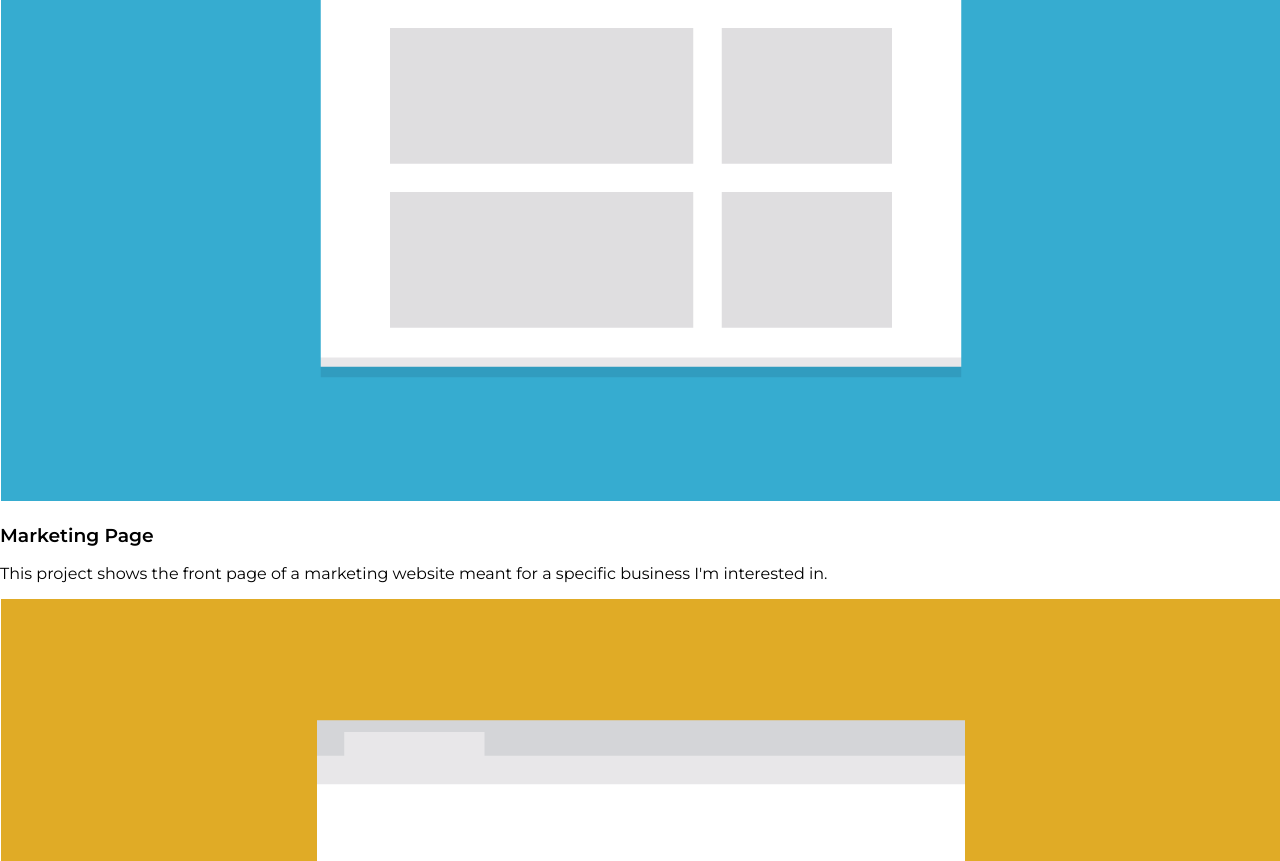
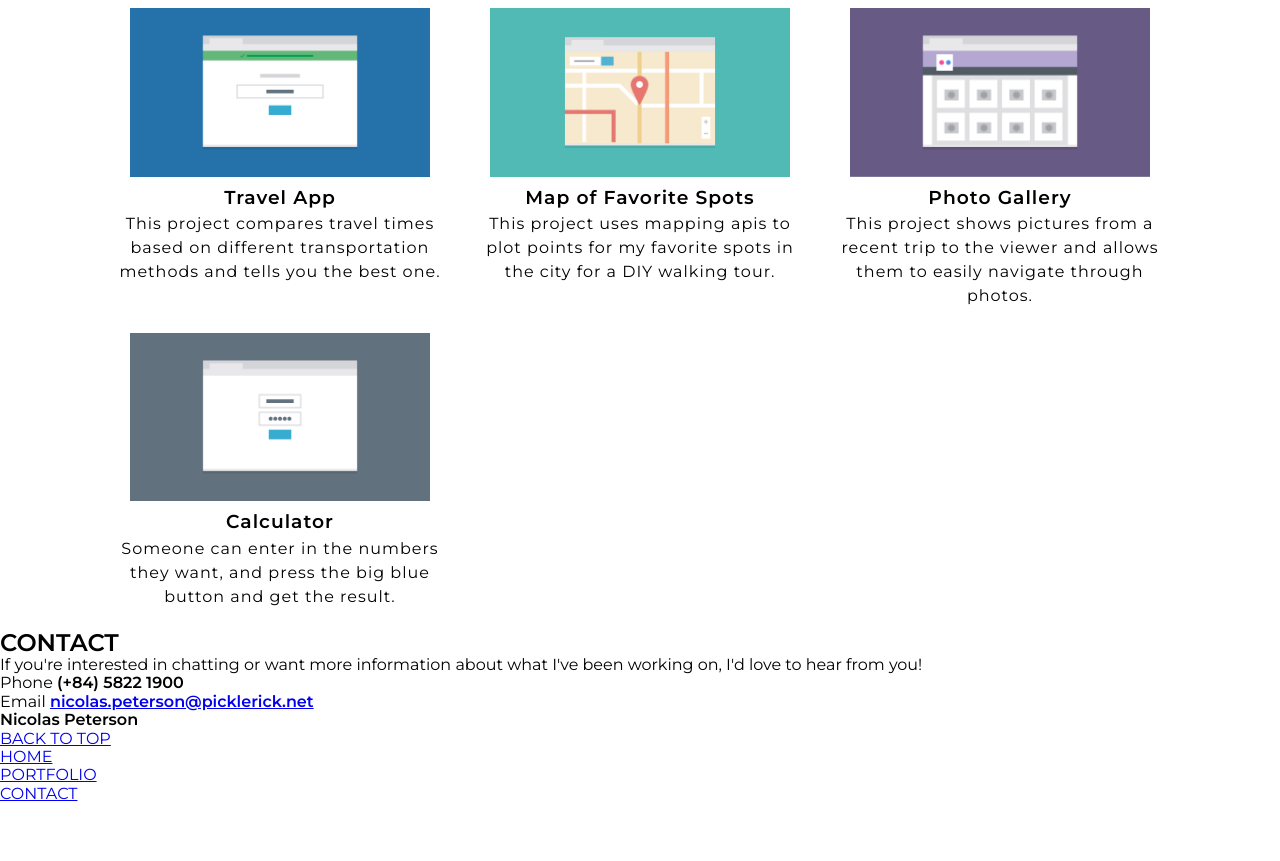
Before and after one commit to nicolasptrsn/techdegree-project-two, a plain HTML site: page index.html in a window 1280 px wide. Shown: the part 719-1580 px from the top of the page. After the commit the page ends 1522 px from the top, so only its background shows below. Drawn offline with Linux system fonts and the light colour scheme.

Commit message:
css styles for portfolio

```diff
--- a/css/style.css
+++ b/css/style.css
@@ -1,9 +1,51 @@
-/* CSS Styles */
+/* Base Styles */
 
-html {
+* {
     box-sizing: border-box;
+    margin: 0;
+    padding: 0;
+    font-family: 'Montserrat', sans-serif;
 }
 
-body {
-    font-family: 'Montserrat', sans-serif;
+/* Header Styles */
+
+/* Portfolio Styles */
+
+.portfolio-img {
+    max-width: 300px;
 }
+
+.container {
+    max-width: 1100px;
+    padding: 10px;
+    margin: 0 auto;
+}
+
+.col {
+    margin: 10px;
+    min-height: 250px;
+    line-height: 1.5;
+    text-align: center;
+    letter-spacing: 1px;
+    padding-top: 5px;
+}
+
+/* Footer Styles */
+
+/* Media Queries */
+
+@media (min-width: 768px) {
+    .container {
+        display: flex;
+        flex-wrap: wrap;
+    }
+    .col {
+      flex-basis: calc(50% - 20px);
+    }
+}
+
+@media (min-width: 1024px) {
+    .col {
+        flex-basis: calc(33.333% - 20px);
+    }
+}
--- a/index.html
+++ b/index.html
@@ -11,8 +11,8 @@
     <title>Mobile-first Responsive Layout</title>
 </head>
 <body>
-<!--BODY CONTENT DIV?-->
-    <header id="top">
+ <div class="wrapper">
+    <header>
         <div class="main-header">
             <h1>Nicolas Peterson</h1>
             <!--Nav Bar-->
@@ -30,34 +30,34 @@
     </header>
     <!--Portfolio-->
     <main>
-        <div class ="main-portfolio">
-        <h2 id="portfolio">PORTFOLIO</h2>
-            <div class="card portfolio-1">
+        <div class ="container">
+            <h2 id="portfolio">PORTFOLIO</h2>
+            <div class="col portfolio-1">
                 <img class="portfolio-img" src="images/portfolio-1.png" alt="marketing page link">
                 <h3>Marketing Page</h3>
                 <p>This project shows the front page of a marketing website meant for a specific business I'm interested in.</p>
             </div>
-            <div class="card portfolio-2">
+            <div class="col portfolio-2">
                 <img class="portfolio-img" src="images/portfolio-2.png" alt="search page link">
                 <h3>Search Page</h3>
                 <p>This project searches through a specific database to find information that the user is trying to look up.</p>
             </div>
-            <div class="card portfolio-3">
+            <div class="col portfolio-3">
                 <img class="portfolio-img" src="images/portfolio-3.png" alt="travel app link">
                 <h3>Travel App</h3>
                 <p>This project compares travel times based on different transportation methods and tells you the best one.</p>
             </div>
-            <div class="card portfolio-4">
+            <div class="col portfolio-4">
                 <img class="portfolio-img" src="images/portfolio-4.png" alt="map link">
                 <h3>Map of Favorite Spots</h3>
                 <p>This project uses mapping apis to plot points for my favorite spots in the city for a DIY walking tour.</p>
             </div>
-            <div class="card portfolio-5">
+            <div class="col portfolio-5">
                 <img class="portfolio-img" src="images/portfolio-5.png" alt="photo gallery link">
                 <h3>Photo Gallery</h3>
                 <p>This project shows pictures from a recent trip to the viewer and allows them to easily navigate through photos.</p>
             </div>
-            <div class="card portfolio-6">
+            <div class="col portfolio-6">
                 <img class="portfolio-img" src="images/portfolio-6.png" alt="calculator link">
                 <h3>Calculator</h3>
                 <p>Someone can enter in the numbers they want, and press the big blue button and get the result.</p>
@@ -73,15 +73,16 @@
     </div>
     <!--Footer-->
     <footer>
-        <h3>Nicolas Peterson</h3>
+        <h4>Nicolas Peterson</h4>
         <nav class="footer-nav">
             <ul class="nav-ul">
-                <li class="nav-li"><a href="#top">BACK TO TOP</a></li>
+                <li class="nav-mobile"><a href="#">BACK TO TOP</a></li>
                 <li class="nav-li"><a href="#home">HOME</a></li>
                 <li class="nav-li"><a href="#portfolio">PORTFOLIO</a></li>
                 <li class="nav-li"><a href="#contact-me">CONTACT</a></li>
             </ul>
         </nav>
     </footer>
+ </div>
 </body>
 </html>
```
